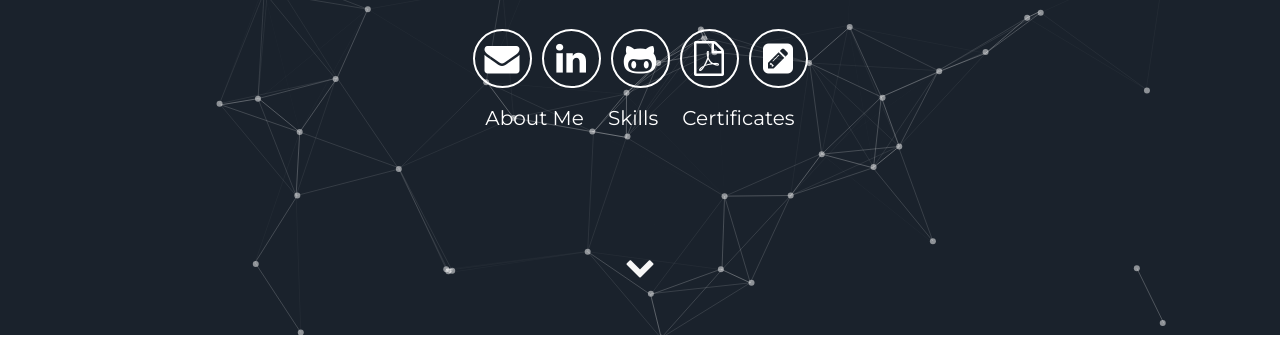
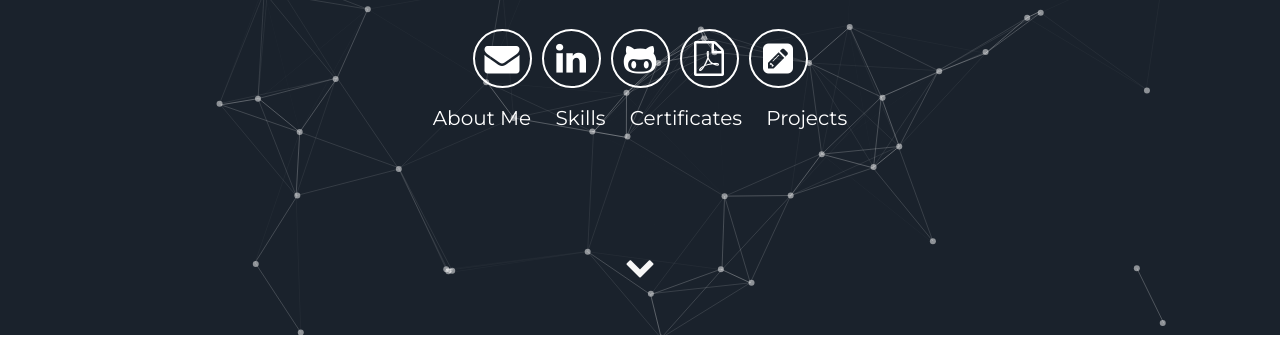
Before and after one commit to ameliameyer/home_test, a Jekyll site: the page built from index.html, in a window 1280 px wide. Shown: the part 565-902 px from the top of the page. Built offline with Jekyll 4.4.1, drawn with Linux system fonts in a browser that asks for light colours.

Commit message:
Update header.html

```diff
--- a/_includes/header.html
+++ b/_includes/header.html
@@ -23,12 +23,14 @@
         <i class="icon fa fa-pencil-square" aria-hidden="true"></i>
       </a>
 
+
     </div>
 
     <nav class="header-links">
       <a class="link" href="#about" data-scroll>About Me</a>
       <a class="link" href="#skills" data-scroll>Skills</a>
       <a class="link" href="#certs" data-scroll>Certificates</a>
+      <a class="link" href="#projects">Projects</a>
     </nav>
   </header>
 
```
